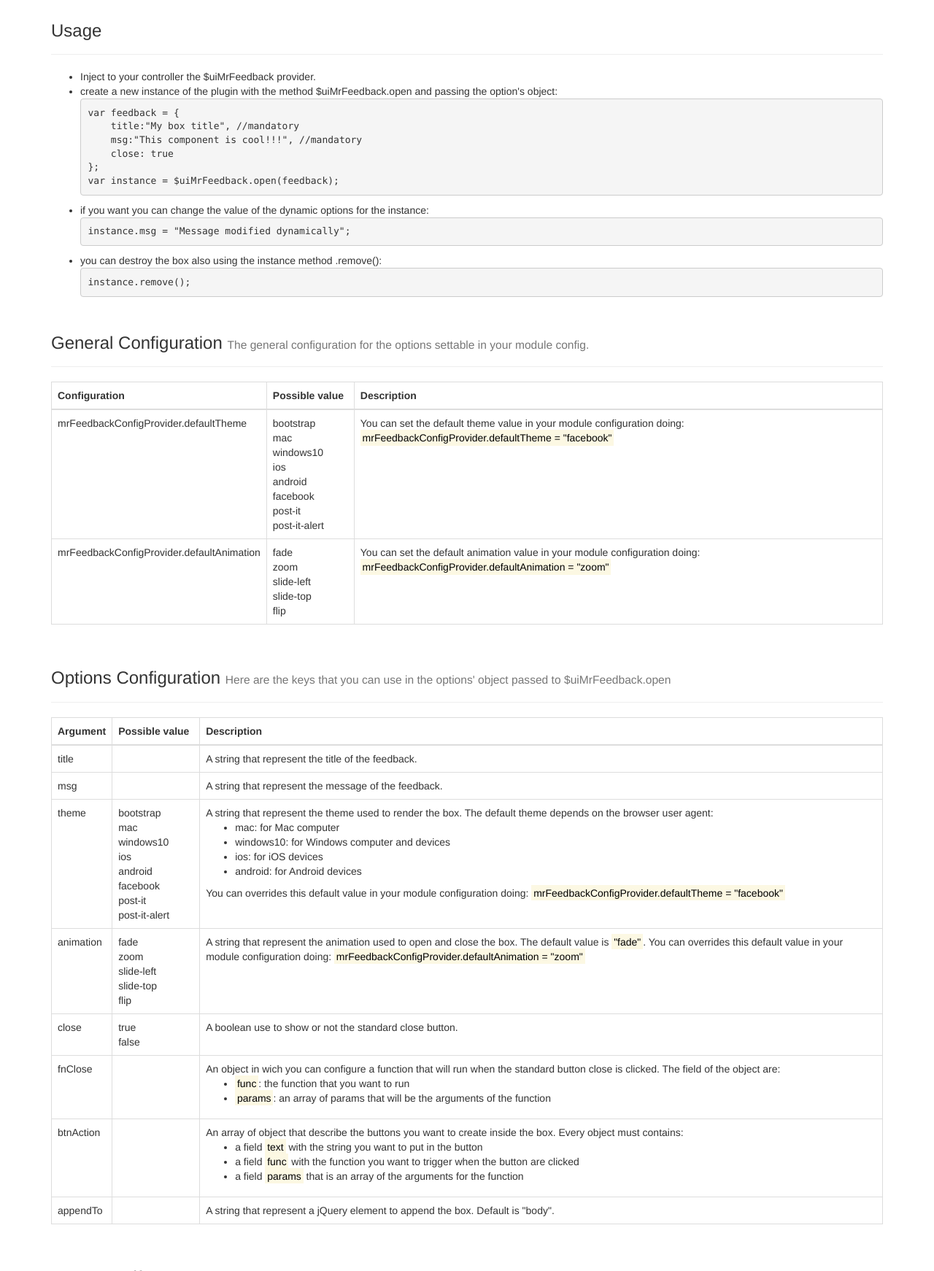
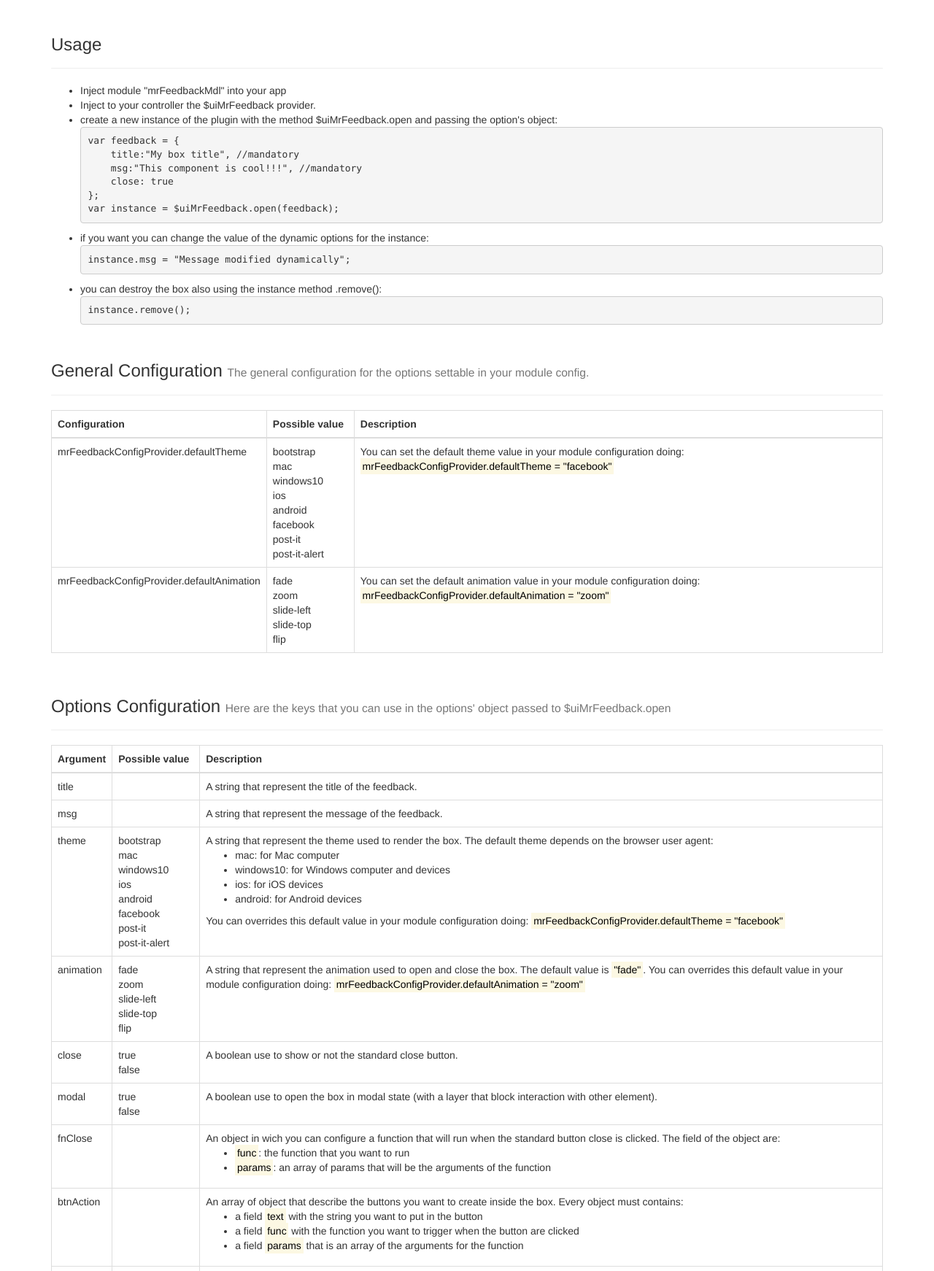
Before and after one commit to teorossi82/mrFeedback, a website: page index.html in a window 1280 px wide. Shown: the part 1484-3226 px from the top of the page at 73% size. Drawn offline with nearby package versions, Linux system fonts and the light colour scheme.

Commit message:
Release 0.2.1
Added new option `modal` to open box with a layer that block
interaction with other element

```diff
--- a/bower.json
+++ b/bower.json
@@ -1,6 +1,6 @@
 {
   "name": "mrFeedback",
-  "version": "0.2.0",
+  "version": "0.2.1",
   "homepage": "http://teorossi82.github.io/mrFeedback/",
   "authors": [
     "Matteo Rossi <teorossi82@yahoo.it>"
--- a/example/app.js
+++ b/example/app.js
@@ -31,6 +31,7 @@
                 msg:"You can add buttons connected to functions that will be triggered on click of the button (see console log)!!",
                 animation:"zoom",
                 theme:"ios",
+                modal:true,
                 close: true,
                 fnClose:{
                     func:functionClose,
--- a/index.html
+++ b/index.html
@@ -55,6 +55,7 @@ var feedback = {
     msg:"This component is cool!!!",
     animation:"zoom",
     theme:"ios",
+    modal:true,
     close: true,
     fnClose:{
         func:functionClose,
@@ -111,6 +112,7 @@ $uiMrFeedback.open(feedback);</span></code></pre>
                                     <h3>Usage</h3>
                                 </div>
                                 <ul>
+                                    <li>Inject module "mrFeedbackMdl" into your app</li>
                                     <li>Inject to your controller the $uiMrFeedback provider.</li>
                                     <li>
                                         create a new instance of the plugin with the method $uiMrFeedback.open and passing the option's object:
@@ -204,6 +206,11 @@ var instance = $uiMrFeedback.open(feedback);</span></code></pre>
                                             <td>close</td>
                                             <td>true<br/>false</td>
                                             <td>A boolean use to show or not the standard close button.</td>
+                                        </tr>
+                                        <tr>
+                                            <td>modal</td>
+                                            <td>true<br/>false</td>
+                                            <td>A boolean use to open the box in modal state (with a layer that block interaction with other element).</td>
                                         </tr>
                                         <tr>
                                             <td>fnClose</td>
--- a/package.json
+++ b/package.json
@@ -1,6 +1,6 @@
 {
   "name": "mr-feedback",
-  "version": "0.2.0",
+  "version": "0.2.1",
   "description": "is a component which you can create and show a 'box feedback' to the user. You can set 'title' and 'message' to show, add button that clicked trigger function that you pass it, ecc...",
   "main": "dist/mrFeedback.js",
   "scripts": {
```
Also changed, not shown: README.md, build/mrFeedback.js, build/mrFeedback.less, dist/mrFeedback.css, dist/mrFeedback.js.
